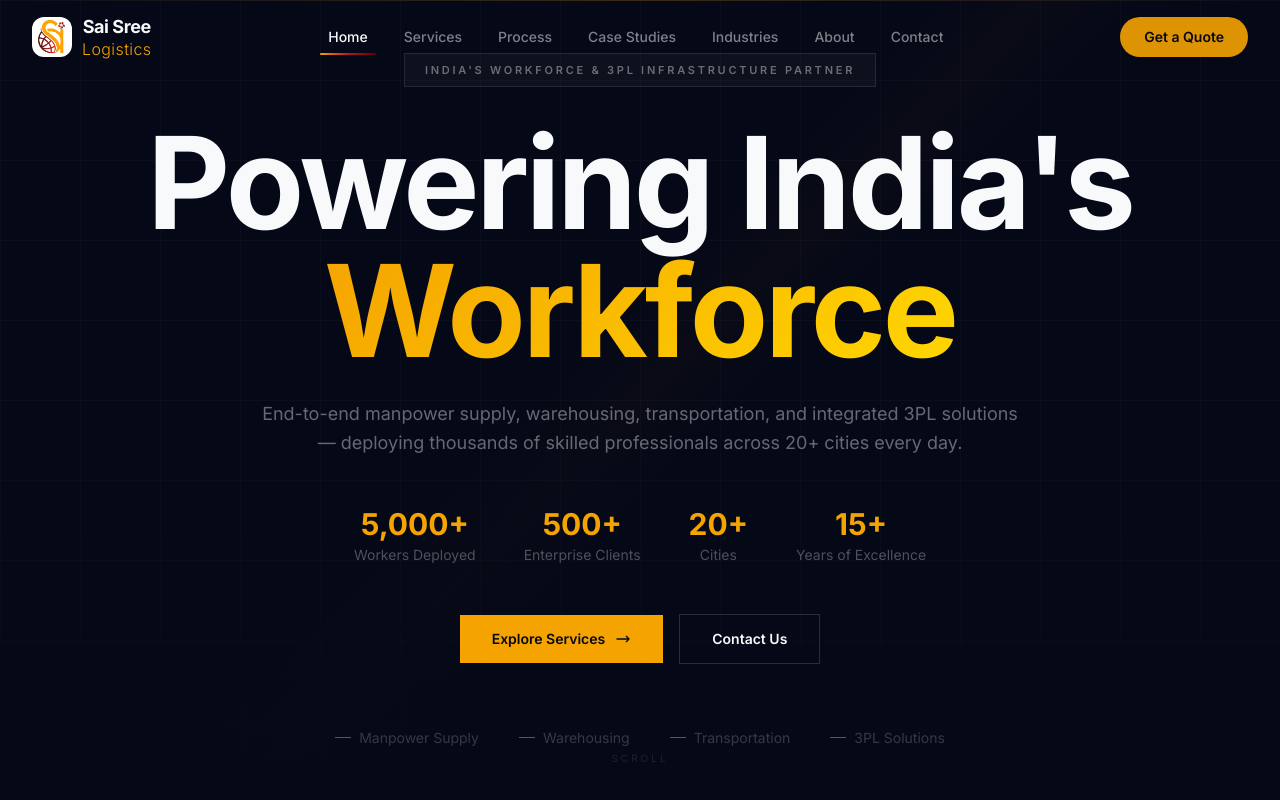
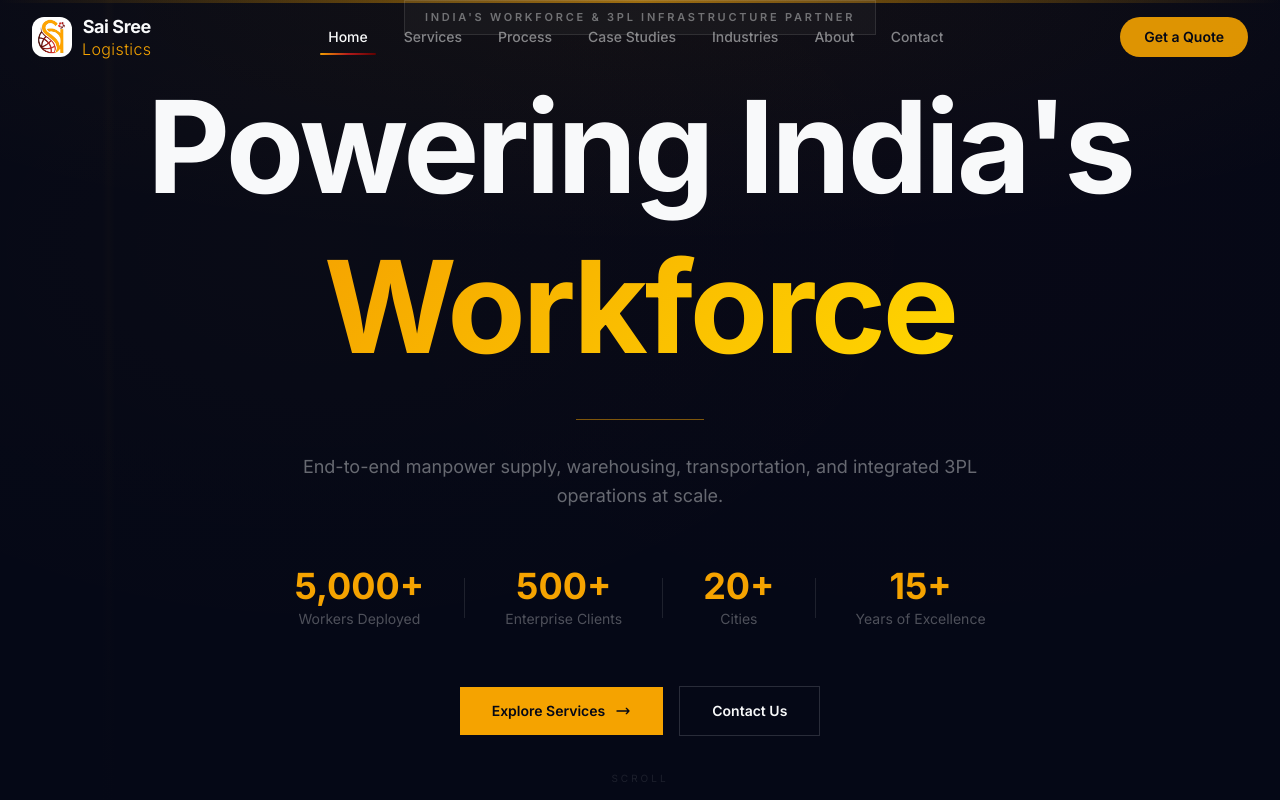
Before and after one commit to rd10032011-tech/sai-sree-logistics, a Next.js app: page / in a window 1280 px wide. Shown: the top 800 px of the page. Built offline with nearby package versions, Linux system fonts and the light colour scheme.

Commit message:
Hero redesign: removed grid pattern and decorative visuals, added cinematic industrial lighting gradients (overhead floodlight + warehouse side lighting with subtle vertical beams), gold divider line, metric separators, enterprise subtitle copy

```diff
--- a/src/components/Hero.tsx
+++ b/src/components/Hero.tsx
@@ -13,7 +13,6 @@ const metrics = [
 ];
 
 export default function Hero() {
-  const sectionRef = useRef<HTMLElement>(null);
   const titleRef = useRef<HTMLHeadingElement>(null);
   const subtitleRef = useRef<HTMLParagraphElement>(null);
   const metricsRef = useRef<HTMLDivElement>(null);
@@ -70,15 +69,17 @@ export default function Hero() {
   return (
     <section
       id="hero"
-      ref={sectionRef}
       className="relative flex min-h-screen items-center justify-center overflow-hidden bg-background"
     >
       <div
         className="absolute inset-0 pointer-events-none"
         style={{
-          backgroundImage:
-            'linear-gradient(rgba(255,255,255,0.025) 1px, transparent 1px), linear-gradient(90deg, rgba(255,255,255,0.025) 1px, transparent 1px)',
-          backgroundSize: '80px 80px',
+          background: `
+            radial-gradient(ellipse 70% 30% at 50% 0%, rgba(245,163,0,0.05) 0%, transparent 100%),
+            radial-gradient(ellipse 50% 50% at 25% 30%, rgba(245,163,0,0.02) 0%, transparent 100%),
+            radial-gradient(ellipse 50% 50% at 75% 30%, rgba(179,27,27,0.015) 0%, transparent 100%),
+            linear-gradient(180deg, transparent 50%, #050816 100%)
+          `,
         }}
       />
 
@@ -86,13 +87,14 @@ export default function Hero() {
         className="absolute inset-0 pointer-events-none"
         style={{
           background:
-            'linear-gradient(135deg, transparent 45%, rgba(245,163,0,0.02) 50%, transparent 55%)',
+            'repeating-linear-gradient(90deg, transparent 0%, transparent 8%, rgba(245,163,0,0.015) 8.5%, transparent 9%, transparent 100%)',
+          backgroundSize: '100% 100%',
         }}
       />
 
+      <div className="absolute top-0 left-0 right-0 h-[3px] bg-gradient-to-r from-transparent via-gold/60 to-transparent pointer-events-none" />
+
       <div className="absolute inset-0 bg-gradient-to-b from-transparent via-transparent to-background pointer-events-none" />
-
-      <div className="absolute top-0 left-0 right-0 h-px bg-gradient-to-r from-transparent via-gold/20 to-transparent pointer-events-none" />
 
       <div className="relative z-10 mx-auto max-w-7xl px-6 lg:px-8 w-full">
         <motion.div
@@ -109,28 +111,34 @@ export default function Hero() {
 
           <h1
             ref={titleRef}
-            className="mb-6 text-5xl font-bold leading-none tracking-tight text-white sm:text-6xl md:text-7xl lg:text-8xl xl:text-9xl"
+            className="mb-8 text-5xl font-bold leading-tight tracking-tight text-white sm:text-6xl md:text-7xl lg:text-8xl xl:text-9xl"
           >
             Powering India&apos;s <br />
             <span className="text-gradient-gold">Workforce</span>
           </h1>
 
+          <div className="mx-auto mb-8 h-px w-32 bg-gold/50" />
+
           <p
             ref={subtitleRef}
-            className="mx-auto mb-12 max-w-3xl text-base leading-relaxed text-white/40 sm:text-lg"
+            className="mx-auto mb-14 max-w-3xl text-base leading-relaxed text-white/40 sm:text-lg"
           >
-            End-to-end manpower supply, warehousing, transportation, and integrated 3PL solutions
-            — deploying thousands of skilled professionals across 20+ cities every day.
+            End-to-end manpower supply, warehousing, transportation, and integrated 3PL operations at scale.
           </p>
 
           <div
             ref={metricsRef}
-            className="mb-12 flex flex-wrap justify-center gap-x-12 gap-y-6"
+            className="mb-14 flex flex-wrap items-center justify-center gap-x-0 gap-y-6"
           >
-            {metrics.map((m) => (
-              <div key={m.label} className="metric-item text-center">
-                <span className="block text-2xl font-bold text-gold sm:text-3xl">{m.value}</span>
-                <span className="text-xs text-white/30 sm:text-sm">{m.label}</span>
+            {metrics.map((m, i) => (
+              <div key={m.label} className="metric-item flex items-center">
+                <div className="px-6 sm:px-10 text-center">
+                  <span className="block text-2xl font-bold text-gold sm:text-3xl lg:text-4xl">{m.value}</span>
+                  <span className="text-xs text-white/30 sm:text-sm">{m.label}</span>
+                </div>
+                {i < metrics.length - 1 && (
+                  <span className="hidden h-10 w-px bg-white/10 sm:block" />
+                )}
               </div>
             ))}
           </div>
@@ -164,7 +172,7 @@ export default function Hero() {
 
         <div
           ref={serviceBarRef}
-          className="mt-16 flex flex-wrap items-center justify-center gap-6 sm:gap-10"
+          className="mt-16 flex flex-wrap items-center justify-center gap-8 sm:gap-12"
         >
           {[
             { label: 'Manpower Supply', target: '#services' },
@@ -175,9 +183,9 @@ export default function Hero() {
             <button
               key={s.label}
               onClick={() => handleScroll(s.target)}
-              className="group flex items-center gap-2 text-xs text-white/20 transition-colors duration-300 hover:text-gold sm:text-sm"
+              className="group flex items-center gap-3 text-xs text-white/20 transition-colors duration-300 hover:text-gold sm:text-sm"
             >
-              <span className="h-px w-4 bg-gold/50 group-hover:bg-gold transition-colors duration-300" />
+              <span className="h-px w-5 bg-gold/40 transition-colors duration-300 group-hover:bg-gold" />
               {s.label}
             </button>
           ))}
```
